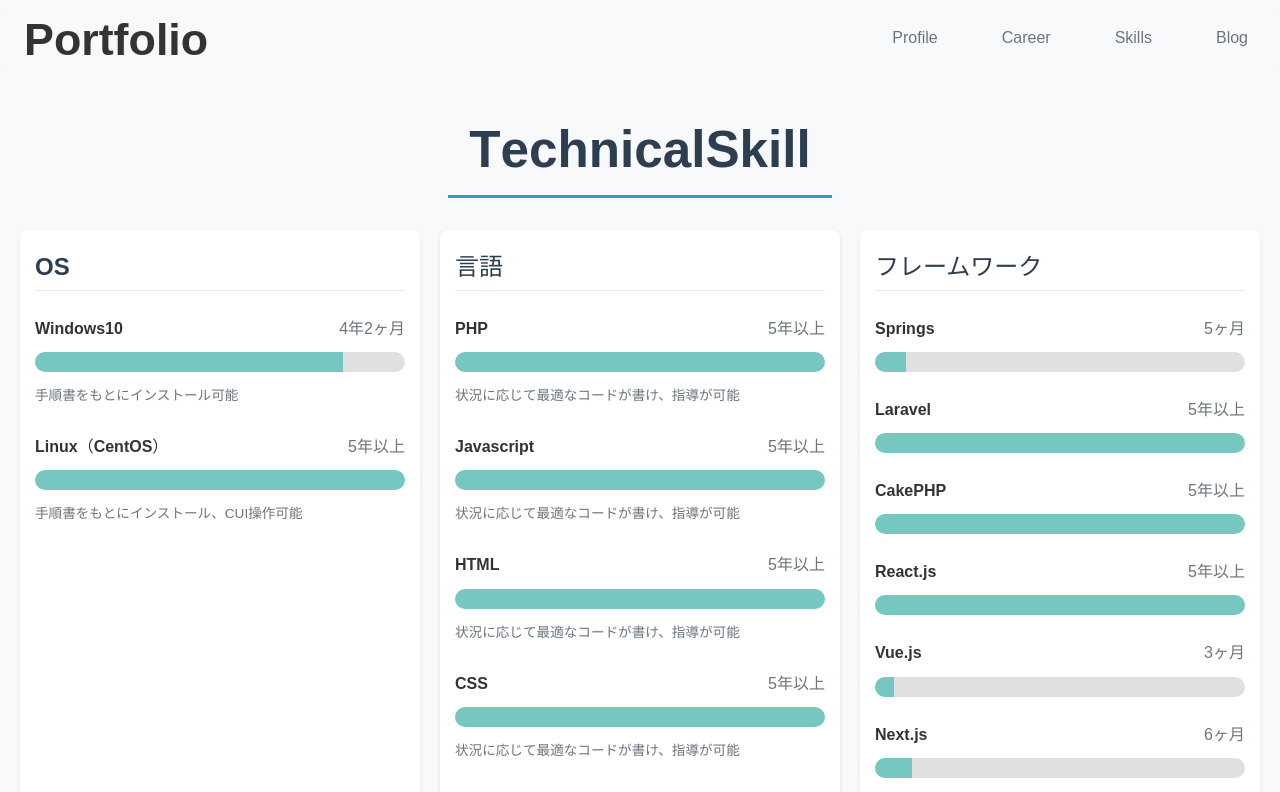
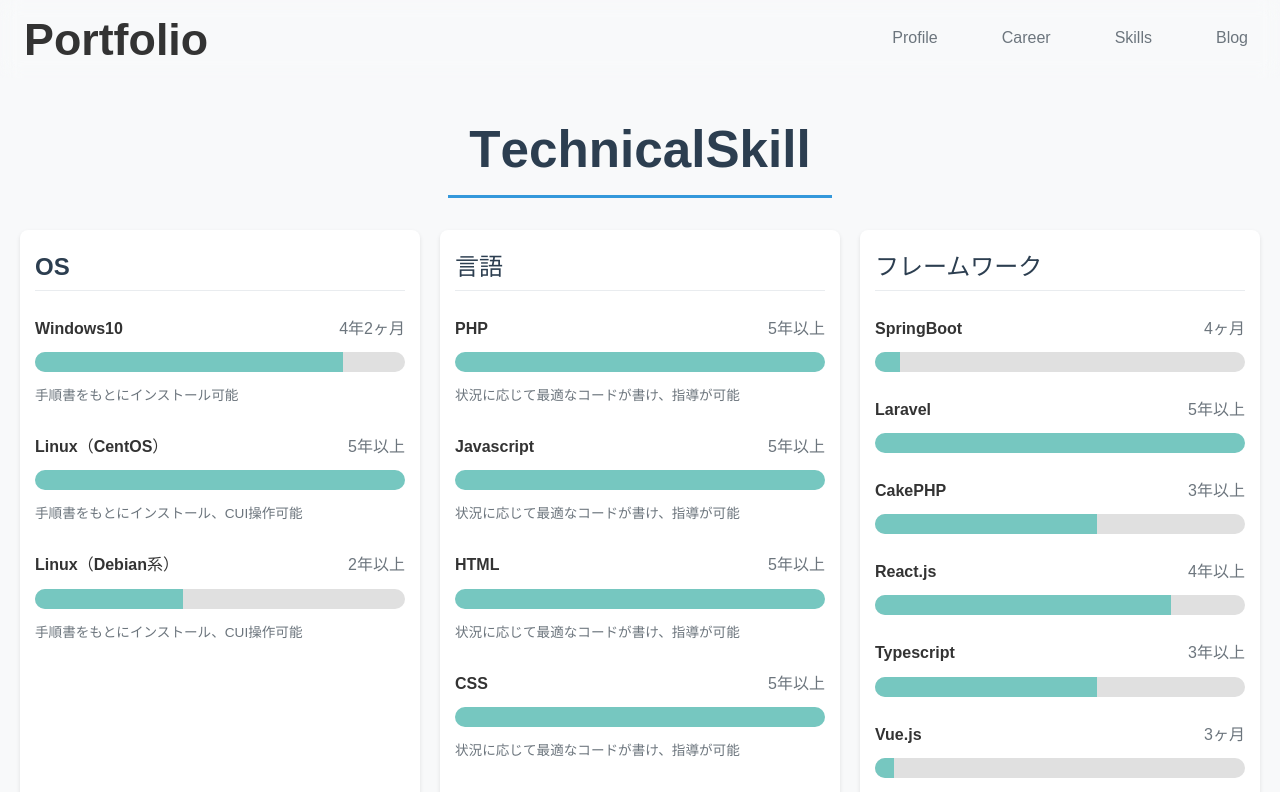
Before and after one commit to ProblemaResolt/official, a React (Vite) app: page /skills in a window 1280 px wide. Shown: the top 792 px of the page. Built offline with nearby package versions, Linux system fonts and the light colour scheme; a web font is replaced by a local one.

Commit message:
SkillDataが嘘だったので更新

```diff
--- a/public/data/skills.json
+++ b/public/data/skills.json
@@ -1,7 +1,8 @@
 {
     "os": [
       { "name": "Windows10", "experience": "4年2ヶ月", "level": "手順書をもとにインストール可能" },
-      { "name": "Linux（CentOS）", "experience": "5年以上", "level": "手順書をもとにインストール、CUI操作可能" }
+      { "name": "Linux（CentOS）", "experience": "5年以上", "level": "手順書をもとにインストール、CUI操作可能" },
+            { "name": "Linux（Debian系）", "experience": "2年以上", "level": "手順書をもとにインストール、CUI操作可能" }
     ],
     "languages": [
       { "name": "PHP", "experience": "5年以上", "level": "状況に応じて最適なコードが書け、指導が可能" },
@@ -11,15 +12,18 @@
       { "name": "Java", "experience": "5ヶ月", "level": "簡単なプログラミングが可能" }
     ],
     "frameworks": [
-      { "name": "Springs", "experience": "5ヶ月", "level": "" },
+      { "name": "SpringBoot", "experience": "4ヶ月", "level": "" },
       { "name": "Laravel", "experience": "5年以上", "level": "" },
-      { "name": "CakePHP", "experience": "5年以上", "level": "" },
-      { "name": "React.js", "experience": "5年以上", "level": "" },
+      { "name": "CakePHP", "experience": "3年以上", "level": "" },
+      { "name": "React.js", "experience": "4年以上", "level": "" },
+      { "name": "Typescript", "experience": "3年以上", "level": "" },
       { "name": "Vue.js", "experience": "3ヶ月", "level": "" },
-      { "name": "Next.js", "experience": "6ヶ月", "level": "" }
+      { "name": "Next.js", "experience": "6ヶ月", "level": "" },
+      { "name": "Express.js", "experience": "2ヶ月", "level": "" },
+      { "name": "Gin", "experience": "1ヶ月", "level": "" }
     ],
     "databases": [
-      { "name": "MySQL", "experience": "5年以上", "level": "クエリを作成、テーブル作成が可能" },
+      { "name": "MySQL", "experience": "3年以上", "level": "クエリを作成、テーブル作成が可能" },
       { "name": "PostgreSQL", "experience": "5年以上", "level": "クエリを作成、テーブル作成が可能" },
       { "name": "SQLServer", "experience": "1年", "level": "クエリを作成が可能" }
     ],
--- a/src/App.css
+++ b/src/App.css
@@ -5,8 +5,8 @@
 @import './styles/nav.css';
 @import './styles/Career.css';
 @import './styles/Hero.css';
-@import './styles/skills.css';
-@import './styles/profile.css';
+@import './styles/Skills.css';
+@import './styles/Profile.css';
 @import './styles/Blog.css';
 @import './styles/BlogPost.css';
 @import './styles/WorkPage.css';
--- /dev/null
+++ b/src/styles/Skills.css
@@ -0,0 +1,66 @@
+.skill-categories {
+  display: grid;
+  grid-template-columns: repeat(auto-fit, minmax(300px, 1fr));
+  gap: 20px;
+}
+
+.skill-category {
+  background-color:white;
+  padding: 15px;
+  border-radius: 8px;
+  box-shadow: 0 2px 4px rgba(0, 0, 0, 0.1);
+  margin-bottom: 3rem;
+}
+
+.skill-category h3 {
+  color: var(--secondary-color);
+  margin-bottom: 1.5rem;
+  border-bottom: 1px solid var(--light-gray);
+  padding-bottom: 0.5rem;
+}
+
+.skill-item {
+  margin-bottom: 1.5rem;
+}
+
+.skill-info {
+  display: flex;
+  justify-content: space-between;
+  margin-bottom: 0.5rem;
+}
+
+.skill-name {
+  font-weight: bold;
+}
+
+.skill-experience {
+  color: var(--dark-gray);
+}
+
+.skill-bar {
+  position: relative;
+  background-color: #e0e0e0;
+  border-radius: 25px;
+  overflow: hidden;
+  height: 20px;
+  margin: 10px 0;
+}
+
+.skill-bar-fill {
+  background-color: #76c7c0;
+  height: 100%;
+  width: 0;
+  transition: width 1.5s ease-in-out;
+}
+
+.skill-description {
+  font-size: 0.85rem;
+  color: var(--dark-gray);
+  margin-top: 0.5rem;
+}
+
+@media (max-width: 768px) {
+  .skill-categories {
+    grid-template-columns: 1fr;
+  }
+}
```
Also changed, not shown: 3 other files (tests, documents, lock files or other folders).
